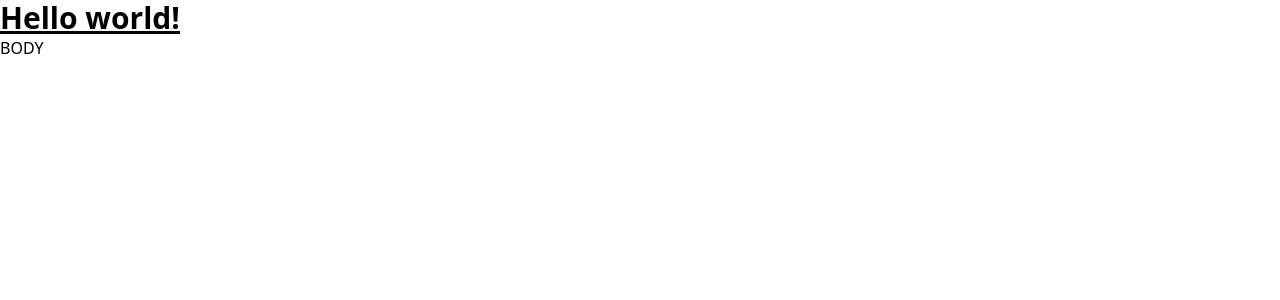
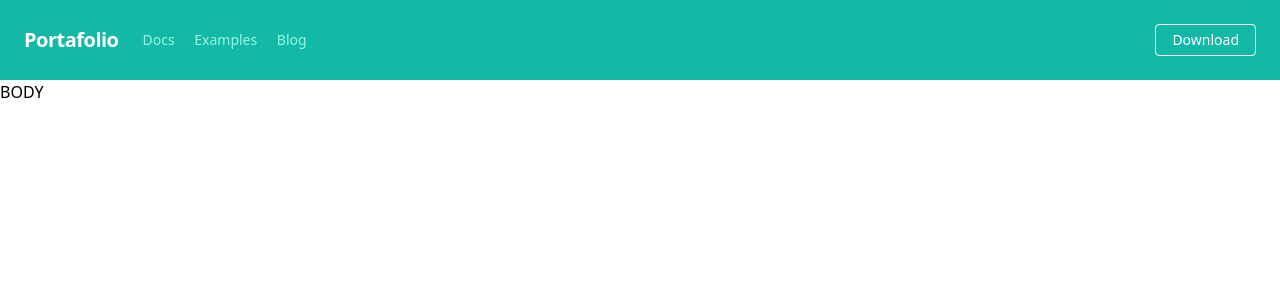
Before and after one commit to hugomoraga/hugomoraga.github.io, a Jekyll site: the page built from docs/index.markdown, in a window 1280 px wide. Shown: the top 300 px of the page. Built offline with Jekyll 4.4.1, drawn with Linux system fonts in a browser that asks for light colours; nearby versions of some CDN libraries.

Commit message:
Add: Menu Tailwindcss

```diff
--- a/docs/_includes/header.html
+++ b/docs/_includes/header.html
@@ -1,3 +1,26 @@
-<h1 class="text-3xl font-bold underline">
-    Hello world!
-  </h1>
+<nav class="flex items-center justify-between flex-wrap bg-teal-500 p-6">
+    <div class="flex items-center flex-shrink-0 text-white mr-6">
+      <span class="font-semibold text-xl tracking-tight">Portafolio</span>
+    </div>
+    <div class="block lg:hidden">
+      <button class="flex items-center px-3 py-2 border rounded text-teal-200 border-teal-400 hover:text-white hover:border-white">
+        <svg class="fill-current h-3 w-3" viewBox="0 0 20 20" xmlns="http://www.w3.org/2000/svg"><title>Menu</title><path d="M0 3h20v2H0V3zm0 6h20v2H0V9zm0 6h20v2H0v-2z"/></svg>
+      </button>
+    </div>
+    <div class="w-full block flex-grow lg:flex lg:items-center lg:w-auto">
+      <div class="text-sm lg:flex-grow">
+        <a href="#responsive-header" class="block mt-4 lg:inline-block lg:mt-0 text-teal-200 hover:text-white mr-4">
+          Docs
+        </a>
+        <a href="#responsive-header" class="block mt-4 lg:inline-block lg:mt-0 text-teal-200 hover:text-white mr-4">
+          Examples
+        </a>
+        <a href="#responsive-header" class="block mt-4 lg:inline-block lg:mt-0 text-teal-200 hover:text-white">
+          Blog
+        </a>
+      </div>
+      <div>
+        <a href="#" class="inline-block text-sm px-4 py-2 leading-none border rounded text-white border-white hover:border-transparent hover:text-teal-500 hover:bg-white mt-4 lg:mt-0">Download</a>
+      </div>
+    </div>
+</nav>
```
